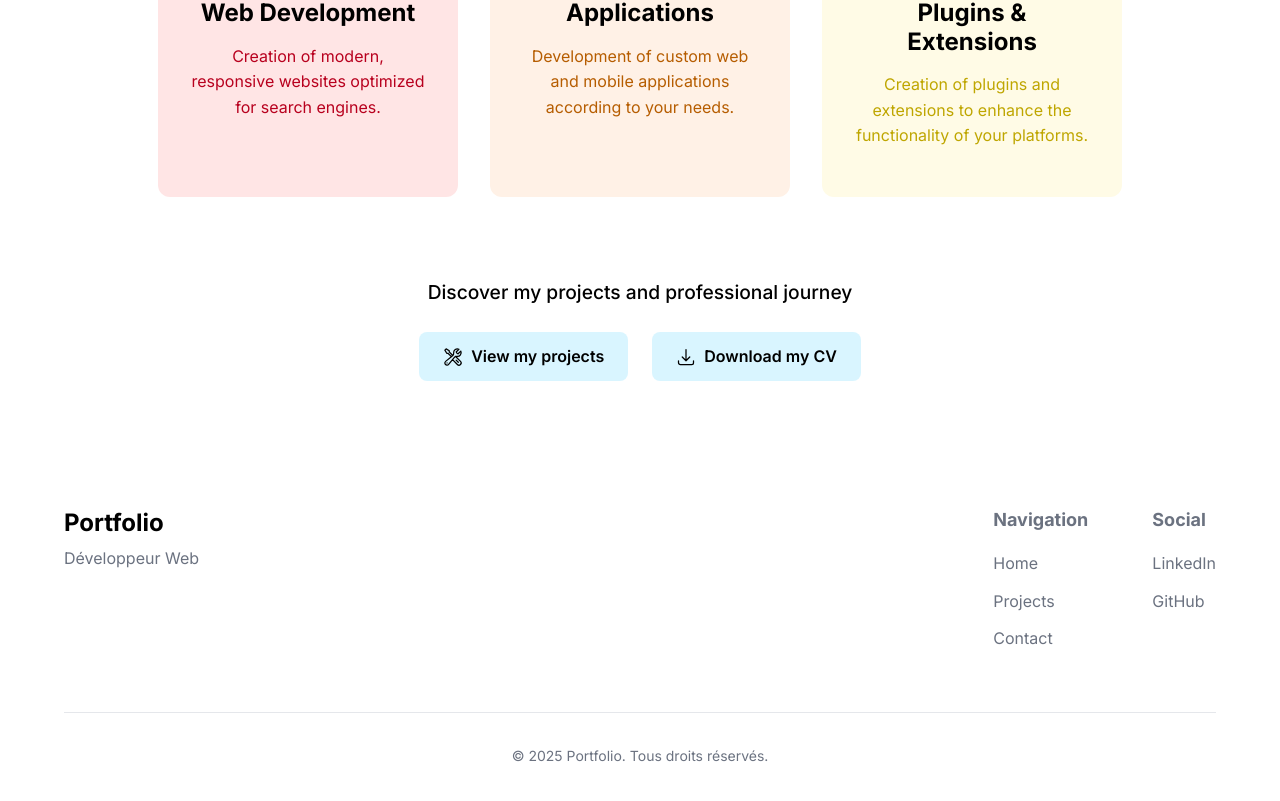
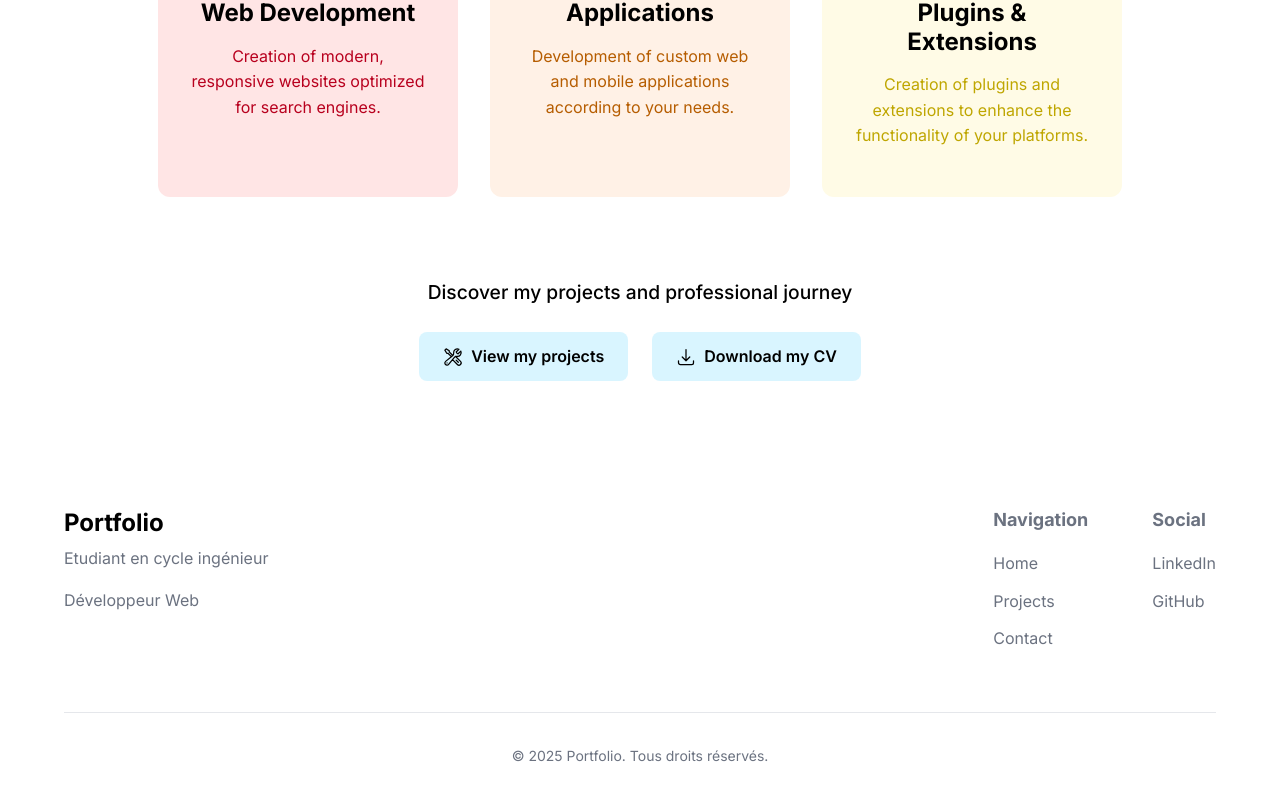
Before and after one commit to Lucacist/Portfolio_vuejs, a Vue app: page / in a window 1280 px wide. Shown: the part 1542-2343 px from the top of the page. Built offline with nearby package versions, Linux system fonts and the light colour scheme; what @yeger/vue-masonry-wall would draw is missing.

Commit message:
correction

```diff
--- a/package.json
+++ b/package.json
@@ -11,6 +11,7 @@
   "dependencies": {
     "@emailjs/browser": "^4.4.1",
     "@yeger/vue-masonry-wall": "^5.0.20",
+    "gsap": "^3.13.0",
     "vue": "^3.5.17",
     "vue-i18n": "^9.14.4",
     "vue-masonry": "^0.15.0",
--- a/src/components/footer.vue
+++ b/src/components/footer.vue
@@ -11,6 +11,7 @@ const currentYear = new Date().getFullYear();
       <div class="footer-content">
         <div class="footer-logo">
           <h3>Portfolio</h3>
+          <p>Etudiant en cycle ingénieur</p>
           <p>Développeur Web</p>
         </div>
 
```
Also changed, not shown: 1 other file (tests, documents, lock files or other folders).
